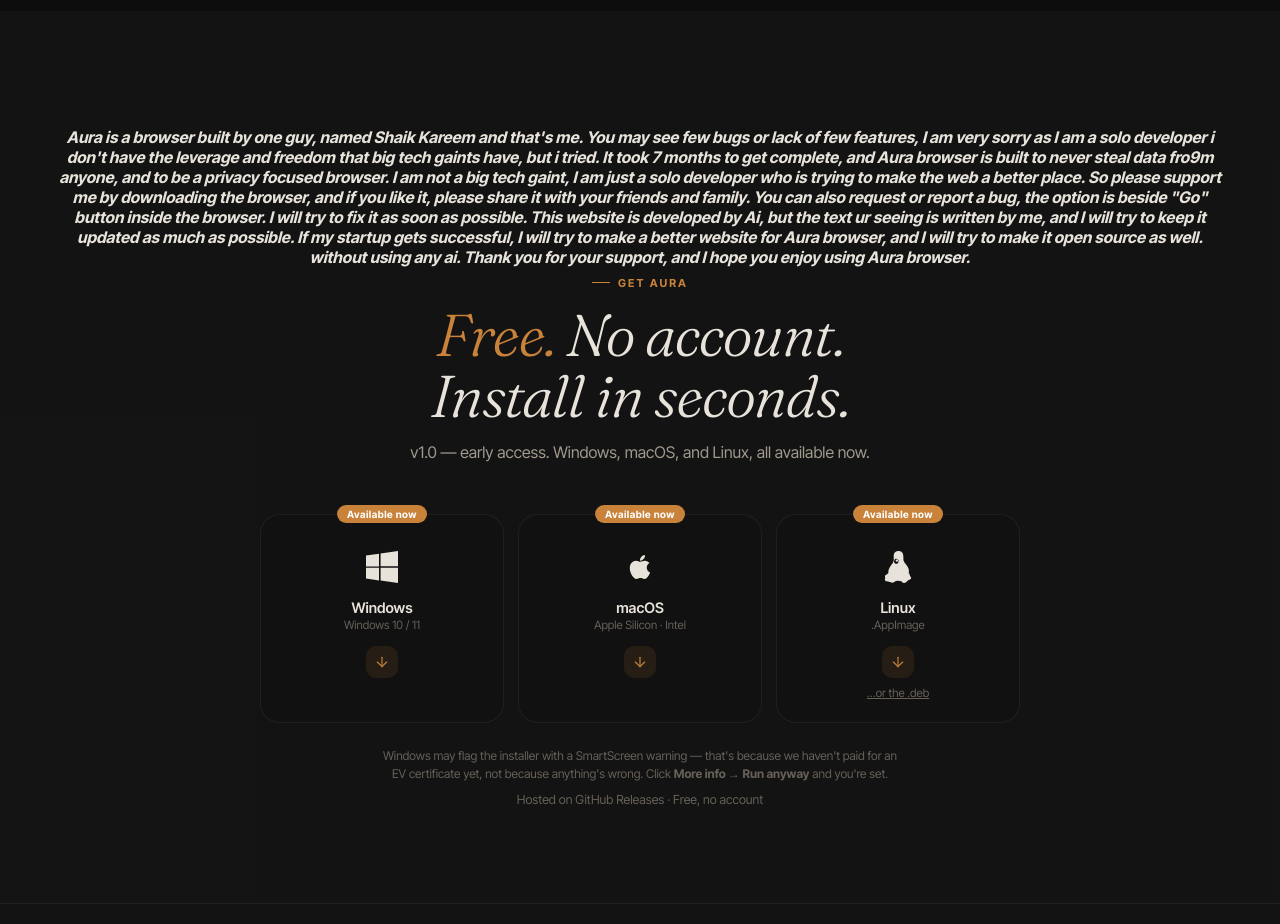
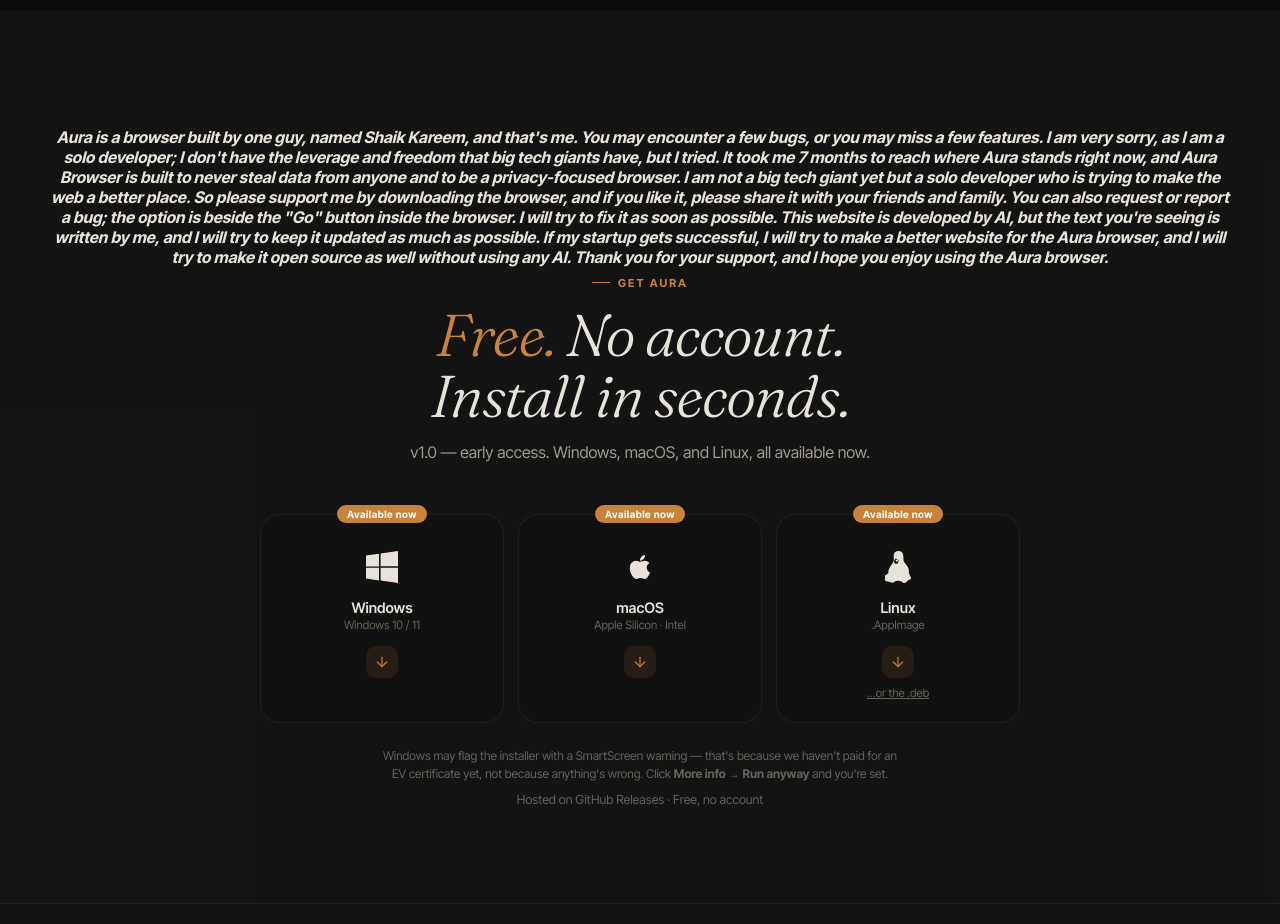
Before and after one commit to kareem1207/aura-browser-releases, a Next.js app: page / in a window 1280 px wide. Shown: the part 4500-5424 px from the top of the page. Built offline with nearby package versions, Linux system fonts and the light colour scheme; no server answers; the database is empty.

Commit message:
Updated the site

```diff
--- a/components/Download.js
+++ b/components/Download.js
@@ -2,10 +2,10 @@
 import { WindowsIcon, AppleIcon, LinuxIcon } from "./PlatformIcons";
 
 const LINKS = {
-  windows: "https://github.com/kareem1207/aura-browser-releases/releases/download/Latest/aura-1.0.0-setup-win.exe",
-  macos: "https://github.com/kareem1207/aura-browser-releases/releases/download/Latest/aura-1.0.0.dmg",
-  linux: "https://github.com/kareem1207/aura-browser-releases/releases/download/Latest/aura-1.0.0.AppImage",
-  linuxDeb: "https://github.com/kareem1207/aura-browser-releases/releases/download/Latest/aura_1.0.0_amd64.deb",
+  windows: "https://github.com/kareem1207/aura-browser-releases/releases/download/latest/aura-1.0.0-setup-win.exe",
+  macos: "https://github.com/kareem1207/aura-browser-releases/releases/download/latest/aura-1.0.0.dmg",
+  linux: "https://github.com/kareem1207/aura-browser-releases/releases/download/latest/aura-1.0.0.AppImage",
+  linuxDeb: "https://github.com/kareem1207/aura-browser-releases/releases/download/latest/aura_1.0.0_amd64.deb",
 };
 
 function trackClick(platform) {
@@ -21,17 +21,29 @@
     <section id="download" className="section alt">
       <div className="section-inner dl-wrap">
         <p><strong><em>
-          Aura is a browser built by one guy, named Shaik Kareem and that's me.
-          You may see few bugs or lack of few features, I am very sorry as I am a solo developer i don't have the leverage and freedom that big tech gaints have, but i tried.
-          It took 7 months to get complete, and Aura browser is built to never steal data fro9m anyone, and to be a privacy focused browser. I am not a big tech gaint, I am just a solo developer who is trying to make the web a better place.
+Aura is a browser built by one guy, named Shaik Kareem, and that's me.
 
-          So please support me by downloading the browser, and if you like it, please share it with your friends and family.
-          You can also request or report a bug, the option is beside "Go" button inside the browser. I will try to fix it as soon as possible.
+You may encounter a few bugs, or you may miss a few features. I am very sorry, as I am a solo developer; I don't have the leverage and freedom that big tech giants have, but I tried.
 
-          This website is developed by Ai, but the text ur seeing is written by me, and I will try to keep it updated as much as possible.
-          If my startup gets successful, I will try to make a better website for Aura browser, and I will try to make it open source as well. without using any ai.
+It took me 7 months to reach where Aura stands right now, and Aura Browser is built to never steal data from anyone and to be a privacy-focused browser. I am not a big tech giant yet but a solo developer who is trying to make the web a better place.
 
-          Thank you for your support, and I hope you enjoy using Aura browser.
+
+
+So please support me by downloading the browser, and if you like it, please share it with your friends and family.
+
+You can also request or report a bug; the option is beside the "Go" button inside the browser. I will try to fix it as soon as possible.
+
+
+
+This website is developed by AI, but the text you're seeing is written by me, and I will try to keep it updated as much as possible.
+
+If my startup gets successful, I will try to make a better website for the Aura browser, and I will try to make it open source as well without using any AI.
+
+
+
+Thank you for your support, and I hope you enjoy using the Aura browser.
+
+
           </em></strong></p>
         <div className="section-label io" style={{ marginInline: "auto" }}>Get Aura</div>
         <h2 className="section-title io" style={{ marginInline: "auto" }}><em>Free.</em> No account.<br />Install in seconds.</h2>
```
